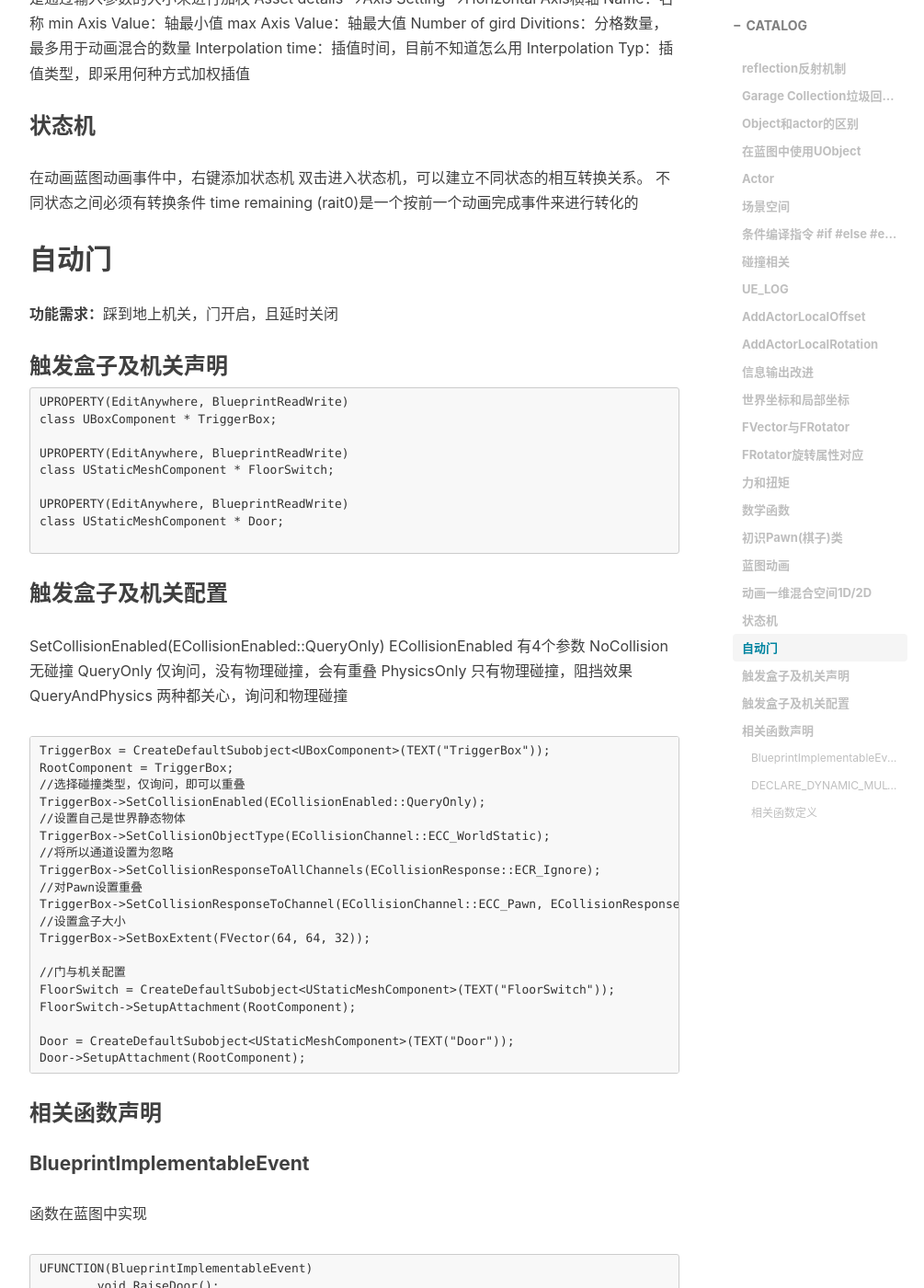
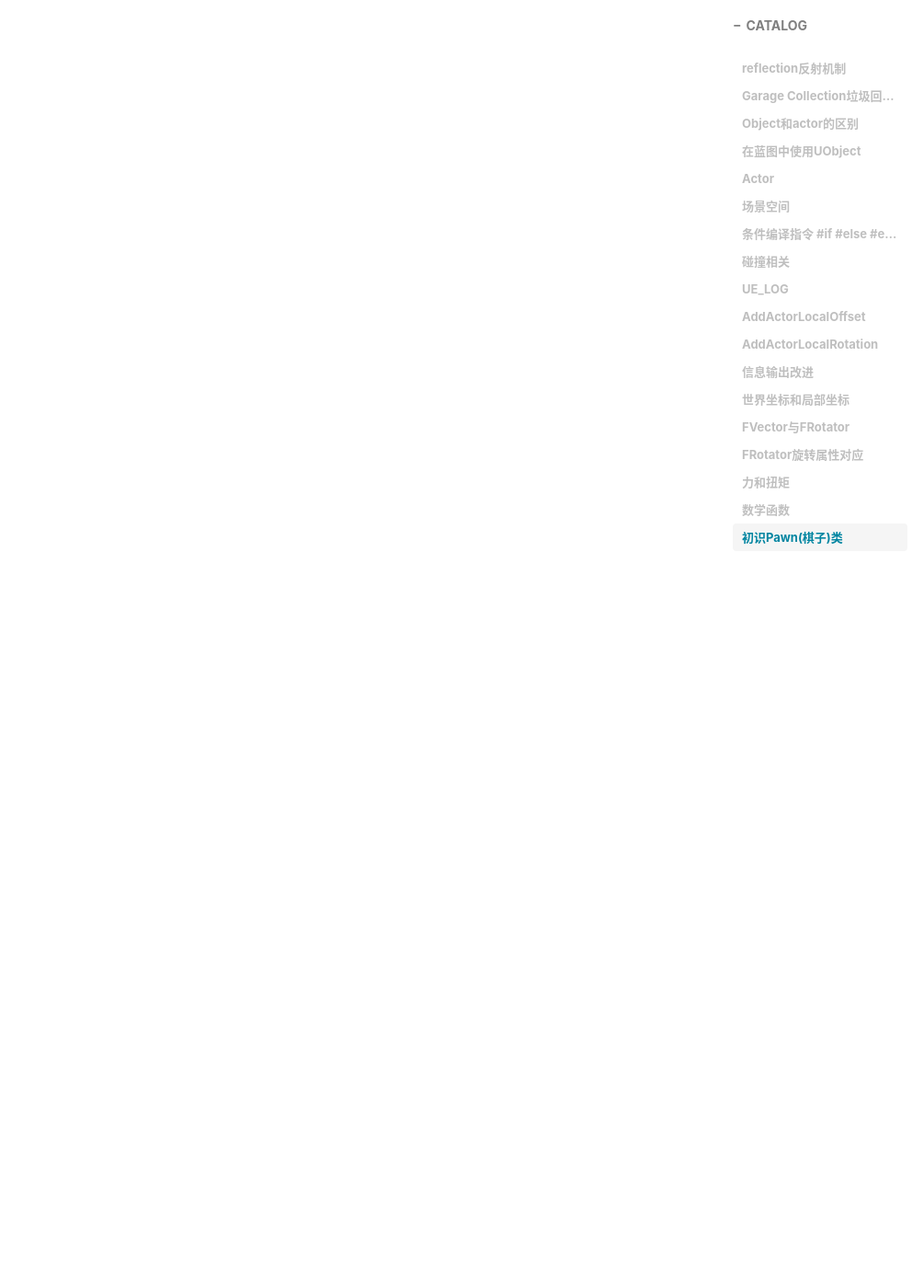
Before and after one commit to AIaimuti/aiaimuti.github.io, a Jekyll site: the page built from _posts/2020-4-23-C++_Start.md, in a window 1280 px wide and 1400 px high, scrolled down 5348 px. Shown: the whole window at 92% size, without its empty margins (233-1238 px from the left). Built offline with Jekyll 4.4.1, drawn with Linux system fonts in a browser that asks for light colours; nearby versions of some CDN libraries; comment, search, counter and statistics services are not loaded; some of the changed text lies outside the part shown.

Commit message:
Update 2020-4-23-C++_Start.md

````diff
--- a/_posts/2020-4-23-C++_Start.md
+++ b/_posts/2020-4-23-C++_Start.md
@@ -144,169 +144,3 @@ SetActorLocation(FVector(InitialX, InitialY, InitialZ));
 USceneComponent 场景根组件，一般物体都有（很有必要添加，不然后续附着别的组件可能有问题）
 GamemodeBase-->继承蓝图-->details-->Classes-->Default Pawn Class可以选取我们想默认生成的Pawn
 然后再世界场景中选取我们自定义的游戏模式
-
-
-
-
-## 蓝图动画
-1)创建一个继承自AnimInstance的C++类<br>
-2).h文件中声明
-```
-//定义MovementSpeed为移动速度
-UPROPERTY(EditAnywhere, BlueprintReadOnly, Category = Movement)
-	float MovementSpeed;
-//IsJumping判断是否在跳跃
-UPROPERTY(EditAnywhere, BlueprintReadOnly, Category = Movement)
-	bool IsJumping;
-//定义Pawn用于获取一些玩家的信息
-UPROPERTY(EditAnywhere, BlueprintReadOnly, Category = Movement)
-	class APawn * Pawn;
-//原生函数，用于初始化
-virtual void NativeInitializeAnimation() override;
-//用于更新一些动画的属性
-UFUNCTION(BlueprintCallable, Category = AnimationProperty)
-	void UpdateAnimationProperties();
-```
-3).cpp文件中定义
-```
-void UMainAnimInstance::NativeInitializeAnimation()
-{
-	//获取pawn的拥有者
-	if (!Pawn)
-	{
-		Pawn = TryGetPawnOwner();
-	}
-}
-
-void UMainAnimInstance::UpdateAnimationProperties()
-{
-	//获取pawn的拥有者
-	if (!Pawn)
-	{
-		Pawn = TryGetPawnOwner();
-	}
-
-	if (Pawn)
-	{
-		//获取pawn的输入速度
-		FVector Speed = Pawn->GetVelocity();
-		//只使用Speed X、Y方向的速度
-		FVector LateralSpeed = FVector(Speed.X, Speed.Y, 0);
-		//将速度信息给MovementSpeed
-		MovementSpeed = LateralSpeed.Size();
-		//检测是否在跳跃，将跳跃信息给IsJumping
-		IsJumping = Pawn->GetMovementComponent()->IsFalling();
-	}
-}
-```
-### 动画一维混合空间1D/2D
-内容浏览器右键-->Animation-->BlendSpace 1D
-在一个维度上给多个动画加权形成混合动画，动画是通过输入参数的大小来进行加权
-Asset details-->Axis Setting-->Horizontal Axis横轴
-Name：名称
-min Axis Value：轴最小值
-max Axis Value：轴最大值
-Number of gird Divitions：分格数量，最多用于动画混合的数量
-Interpolation time：插值时间，目前不知道怎么用
-Interpolation Typ：插值类型，即采用何种方式加权插值
-
-### 状态机
-在动画蓝图动画事件中，右键添加状态机
-双击进入状态机，可以建立不同状态的相互转换关系。
-不同状态之间必须有转换条件
-time remaining (rait0)是一个按前一个动画完成事件来进行转化的
-
-## 自动门
-**功能需求：**踩到地上机关，门开启，且延时关闭
-### 触发盒子及机关声明
-
-```
-UPROPERTY(EditAnywhere, BlueprintReadWrite)
-class UBoxComponent * TriggerBox;
-
-UPROPERTY(EditAnywhere, BlueprintReadWrite)
-class UStaticMeshComponent * FloorSwitch;
-
-UPROPERTY(EditAnywhere, BlueprintReadWrite)
-class UStaticMeshComponent * Door;
-
-```
-### 触发盒子及机关配置
-SetCollisionEnabled(ECollisionEnabled::QueryOnly)
-ECollisionEnabled 有4个参数
-NoCollision 无碰撞
-QueryOnly 仅询问，没有物理碰撞，会有重叠
-PhysicsOnly 只有物理碰撞，阻挡效果
-QueryAndPhysics 两种都关心，询问和物理碰撞
-```
-TriggerBox = CreateDefaultSubobject<UBoxComponent>(TEXT("TriggerBox"));
-RootComponent = TriggerBox;
-//选择碰撞类型，仅询问，即可以重叠
-TriggerBox->SetCollisionEnabled(ECollisionEnabled::QueryOnly);
-//设置自己是世界静态物体
-TriggerBox->SetCollisionObjectType(ECollisionChannel::ECC_WorldStatic);
-//将所以通道设置为忽略
-TriggerBox->SetCollisionResponseToAllChannels(ECollisionResponse::ECR_Ignore);
-//对Pawn设置重叠
-TriggerBox->SetCollisionResponseToChannel(ECollisionChannel::ECC_Pawn, ECollisionResponse::ECR_Overlap);
-//设置盒子大小
-TriggerBox->SetBoxExtent(FVector(64, 64, 32));
-
-//门与机关配置
-FloorSwitch = CreateDefaultSubobject<UStaticMeshComponent>(TEXT("FloorSwitch"));
-FloorSwitch->SetupAttachment(RootComponent);
-
-Door = CreateDefaultSubobject<UStaticMeshComponent>(TEXT("Door"));
-Door->SetupAttachment(RootComponent);
-```
-### 相关函数声明
-#### BlueprintImplementableEvent
-函数在蓝图中实现
-```
-UFUNCTION(BlueprintImplementableEvent)
-	void RaiseDoor();
-```
-#### DECLARE_DYNAMIC_MULTICAST_SPARSE_DELEGATE_SixParams
-带DECLARE_DYNAMIC_MULTICAST_DELEGATE前缀的是一种动态委托的宏，这种宏采用AddDynamic绑定自定义函数，
-自定义函数参数必须和宏定义中的参数声明形式相同，且.h文件中声明自定义函数前面需要加UFUNCTION()
-```
-//自定义进入碰撞盒子事件
-UFUNCTION()
-	void OnOverlapBegin(UPrimitiveComponent* OverlappedComponent,
-		AActor* OtherActor, UPrimitiveComponent* OtherComp,
-		int32 OtherBodyIndex, bool bFromSweep, const FHitResult & SweepResult);
-//自定义进入离开盒子事件
-UFUNCTION()
-	void OnOverlapEnd(UPrimitiveComponent* OverlappedComponent,
-		AActor* OtherActor, UPrimitiveComponent* OtherComp, int32 OtherBodyIndex);
-//上升门
-UFUNCTION(BlueprintImplementableEvent)
-	void RaiseDoor();
-//下降门
-UFUNCTION(BlueprintImplementableEvent)
-	void LowerDoor();
-//上升机关
-UFUNCTION(BlueprintImplementableEvent)
-	void RaiseFloorSwitch();
-//下降机关
-UFUNCTION(BlueprintImplementableEvent)
-	void LowerFloorSwitch();
-//更新门的位置
-UFUNCTION(BlueprintCallable)
-	void UpdateDoorLocation(float Z);
-//更新机关的位置
-UFUNCTION(BlueprintCallable)
-	void UpdateSwitchLocation(float Z);
-```
-碰撞函数的绑定是动态生成的，不要放在构造函数，可能会出问题
-```
-void AFloorSwitch::BeginPlay()
-{
-	Super::BeginPlay();
-	TriggerBox->OnComponentBeginOverlap.AddDynamic(this, &AFloorSwitch::OnOverlapBegin);
-	TriggerBox->OnComponentEndOverlap.AddDynamic(this, &AFloorSwitch::OnOverlapEnd);
-
-}
-```
-#### 相关函数定义
-1）初始化绑定
````
